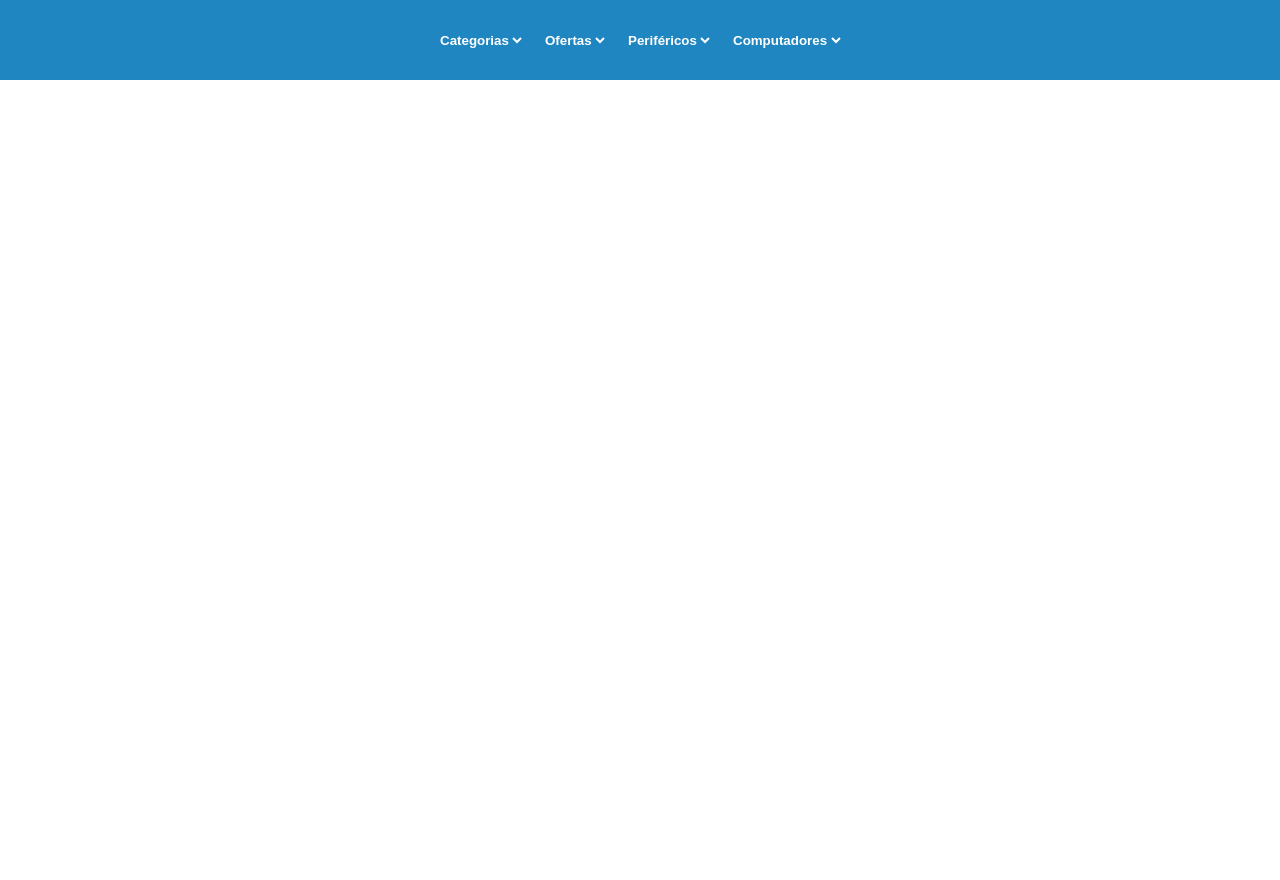
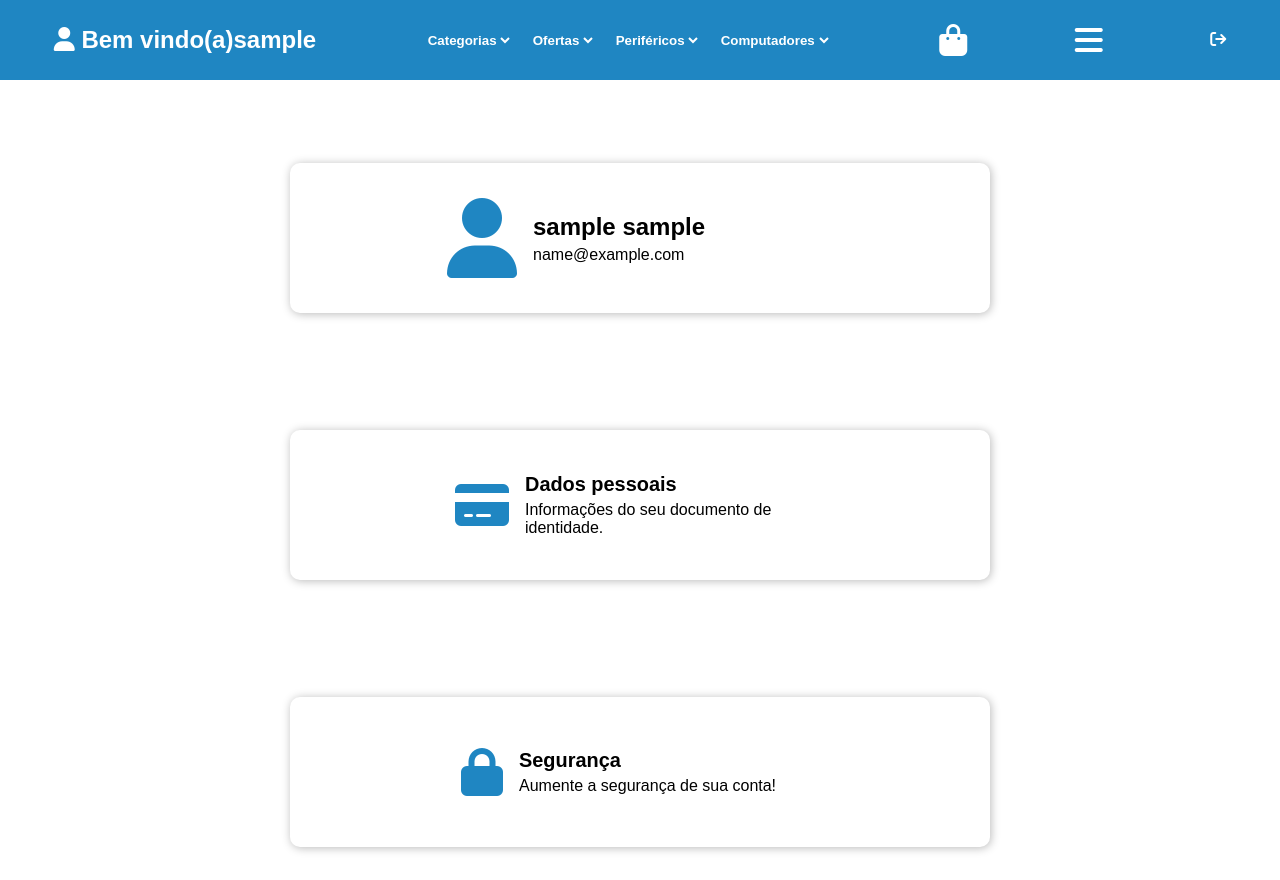
Before and after one commit to devGusta2/SecurityTests, a PHP site: page /profile.php in a window 1280 px wide. Before the commit the page ends 80 px from the top, so only its background shows below. Run offline with PHP 8.4, Linux system fonts and the light colour scheme; the visitor is signed in with stand-in values (Sample User, id 1); some libraries are stand-ins or nearby versions.

Commit message:
SQL-INJECT

```diff
--- a/SQL-INJECTION/css/profile.css
+++ b/SQL-INJECTION/css/profile.css
@@ -2,6 +2,10 @@
     padding: 0;
     margin: 0;
     left: 0;
+}
+body{
+    font-family: Arial, Helvetica, sans-serif;
+    user-select: none;
 }
 .container{
     width: 100%;
@@ -35,3 +39,60 @@ header ul select:hover{
     color: rgb(5, 77, 118);
     transition: 0.5s;
 }
+
+.user{
+    font-weight: bold;
+    color: white;
+    font-size: 18pt;
+}
+header i{
+    color: white;
+    cursor: pointer;
+}
+
+main{
+    height: 100%;
+    width: 100%;
+    flex-wrap: wrap;
+    display: flex;
+    justify-content: center;
+
+    align-items: center;
+
+}
+
+.card{
+    margin-top: 50px;
+    height: 150px;
+    width: 700px;
+    box-shadow: 1px 1px 10px rgb(185, 185, 185);
+    border-radius: 10px;
+    display: flex;
+    flex-direction: row;
+    justify-content: center;
+    align-items: center;
+    gap: 1em;
+
+}
+.card i{
+    color:  rgb(31, 134, 194);
+}
+.info{
+    font-size: 18pt;
+    width: 300px;
+    font-weight: bold;
+}
+.box{
+    display: flex;
+    flex-direction: column;
+    gap: 5px;
+}
+
+.card h5{
+    color: black;
+    font-family: Arial, Helvetica, sans-serif;
+}
+
+.box p{
+    font-family: 12pt;
+}
--- a/SQL-INJECTION/profile.php
+++ b/SQL-INJECTION/profile.php
@@ -1,8 +1,20 @@
-<?php  include('protect.php');?>
+<?php
+  include('protect.php');
+  include('conexao.php');
+  $id=$_SESSION['id'];
+  $select="SELECT * FROM tbUser WHERE idUser='$id'";
+    $stmt=$mysqli->query($select);
+
+    while($data=mysqli_fetch_assoc($stmt)){
+        $nome=$data['nameUser'];
+        $sbnome=$data['sobrenomeUser'];
+        $email=$data['emailUser'];
+    }
+?>
 
 
 <!DOCTYPE html>
-<html lang="en">
+<html lang="pt-br">
 <head>
     <meta charset="UTF-8">
     <meta name="viewport" content="width=device-width, initial-scale=1.0">
@@ -12,6 +24,10 @@
 <body>
     <div class="container">
         <header>
+            <div class="user">
+            <i class="fa-solid fa-user"></i>
+                <?php echo "Bem vindo(a)".$nome;?>
+            </div>
             <ul>
                 <li>
                     <select name="" id="">
@@ -35,7 +51,50 @@
                 </li>
 
             </ul>
+            <i class="fa-solid fa-bag-shopping fa-2x"></i>
+            <i class="fa-solid fa-bars fa-2x"></i>
+            <a href="sair.php"><i class="fa-solid fa-arrow-right-from-bracket"></i></a>
+
         </header>
+
+
+        <main>
+            <div class="card">
+                <i class="fa-solid fa-user fa-5x"></i>
+
+               <div class="box">
+                    <div class="info">
+                        <?php
+                            echo $nome." ".$sbnome;
+                        ?>
+                    </div>
+                    <?php
+                        echo $email;
+                    ?>
+               </div>
+
+            </div>
+            <div class="card">
+                <i class="fa-solid fa-credit-card fa-3x"></i>
+                    <div class="info">
+                       <div class="box">
+                       <h5>Dados pessoais</h5>
+                            <p style="font-size:12pt; font-weight:normal;">Informações do seu documento de identidade.</p>
+                       </div>
+                    </div>
+
+            </div>
+            <div class="card">
+                <i class="fa-solid fa-lock fa-3x"></i>
+                <div class="info">
+                       <div class="box">
+                            <h5>Segurança</h5>
+                            <p style="font-size:12pt; font-weight:normal;">Aumente a segurança de sua conta!</p>
+                       </div>
+                    </div>
+            </div>
+        </main>
     </div>
+    <script src="https://kit.fontawesome.com/787aeba2d2.js" crossorigin="anonymous"></script>
 </body>
 </html>
```
